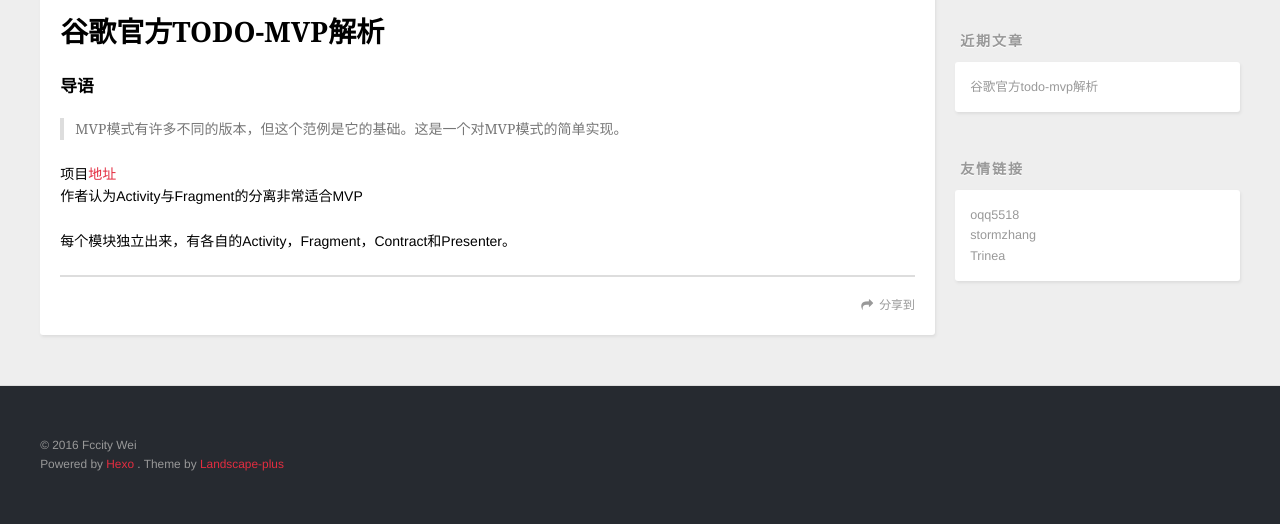
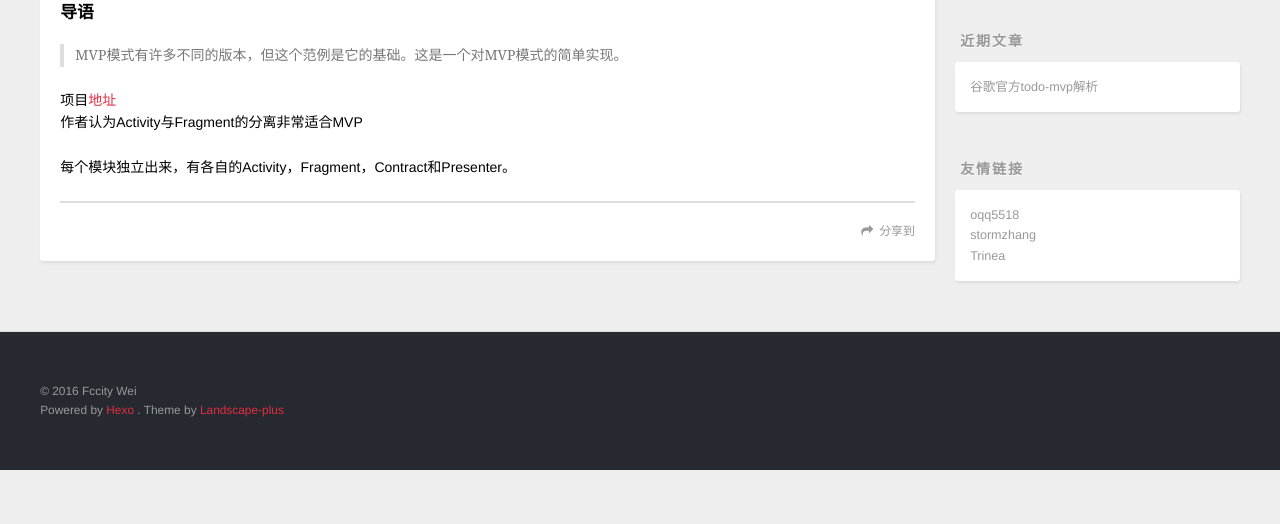
Before and after one commit to fccity/fccity.github.io, a plain HTML site: page index.html in a window 1280 px wide. Shown: the part 445-969 px from the top of the page. After the commit the page ends 915 px from the top, so only its background shows below. Drawn offline with nearby package versions, Linux system fonts and the light colour scheme; a web font is replaced by a local one.

Commit message:
Site updated: 2016-04-25 22:29:51

```diff
--- a/index.html
+++ b/index.html
@@ -91,7 +91,7 @@
 
     <div class="article-entry" itemprop="articleBody">
 
-        <h1 id="谷歌官方TODO-MVP解析"><a href="#谷歌官方TODO-MVP解析" class="headerlink" title="谷歌官方TODO-MVP解析"></a>谷歌官方TODO-MVP解析</h1><h4 id="导语"><a href="#导语" class="headerlink" title="导语"></a>导语</h4><blockquote>
+        <h4 id="导语"><a href="#导语" class="headerlink" title="导语"></a>导语</h4><blockquote>
 <p>MVP模式有许多不同的版本，但这个范例是它的基础。这是一个对MVP模式的简单实现。</p>
 </blockquote>
 <p>项目<a href="https://github.com/googlesamples/android-architecture/tree/todo-mvp" target="_blank" rel="external">地址</a><br>作者认为Activity与Fragment的分离非常适合MVP</p>
@@ -101,7 +101,7 @@
     </div>
     <footer class="article-footer">
 
-        <a data-url="http://yoursite.com/2016/04/25/谷歌官方todo-mvp解析/" data-id="cing3f9js0000fnyza1ytn6r0" class="article-share-link" data-share="baidu" data-title="谷歌官方todo-mvp解析">分享到</a>
+        <a data-url="http://yoursite.com/2016/04/25/谷歌官方todo-mvp解析/" data-id="cing3og4j0000kyyz6wka4phe" class="article-share-link" data-share="baidu" data-title="谷歌官方todo-mvp解析">分享到</a>
 
 
 
```
Also changed, not shown: 2016/04/25/谷歌官方todo-mvp解析/index.html (+6 -6 lines).
